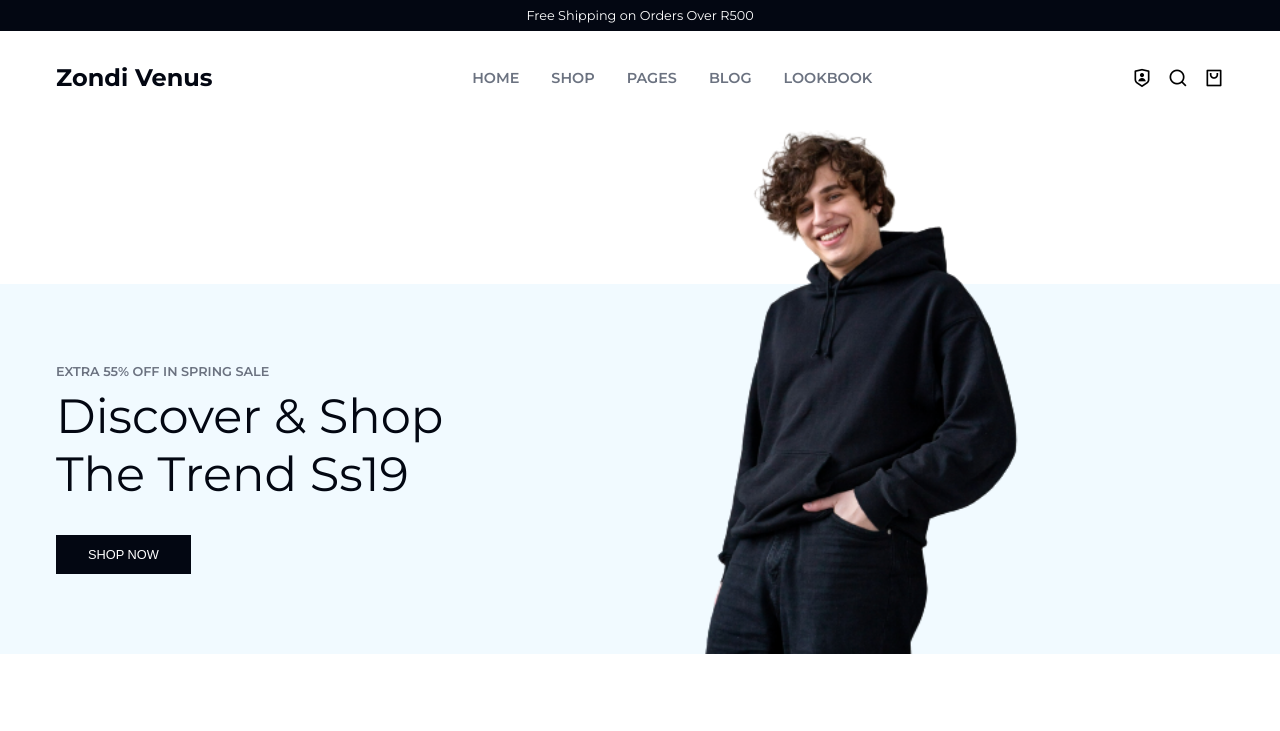
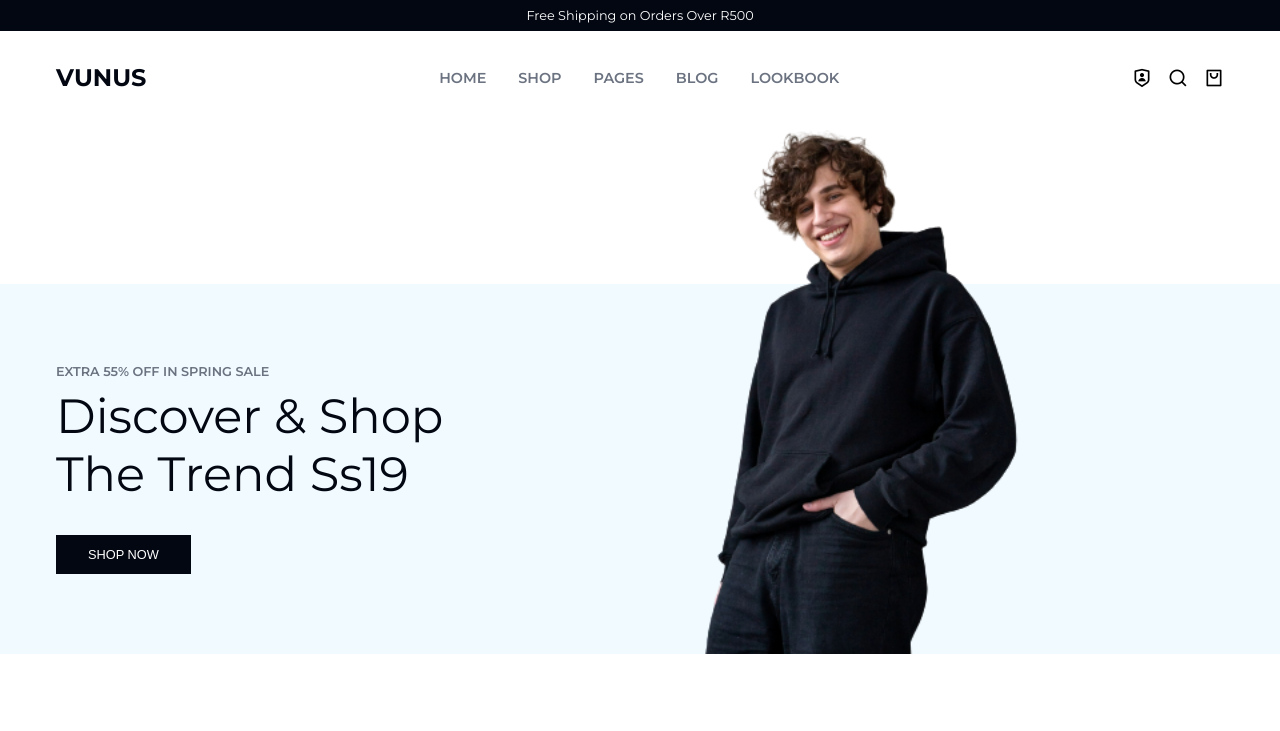
Before and after one commit to Luyandajnrzondi/fashion-shop, a plain HTML site: page index.html in a window 1280 px wide. Shown: the top 731 px of the page. Drawn offline with nearby package versions, Linux system fonts and the light colour scheme.

Commit message:
Update index.html

```diff
--- a/index.html
+++ b/index.html
@@ -14,7 +14,7 @@
   <body>
     <div class="header__bar">Free Shipping on Orders Over R500</div>
     <nav class="section__container nav__container">
-      <a href="#" class="nav__logo">Zondi Venus</a>
+      <a href="#" class="nav__logo">VUNUS</a>
       <ul class="nav__links">
         <li class="link"><a href="#">HOME</a></li>
         <li class="link"><a href="#">SHOP</a></li>
```
